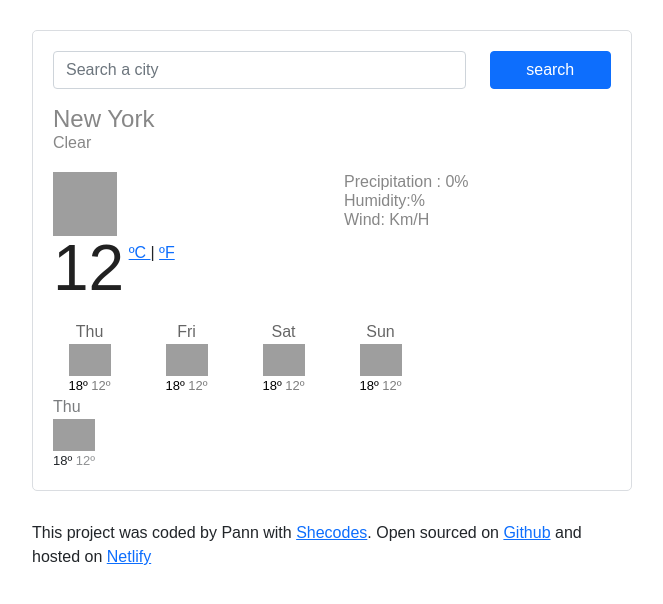
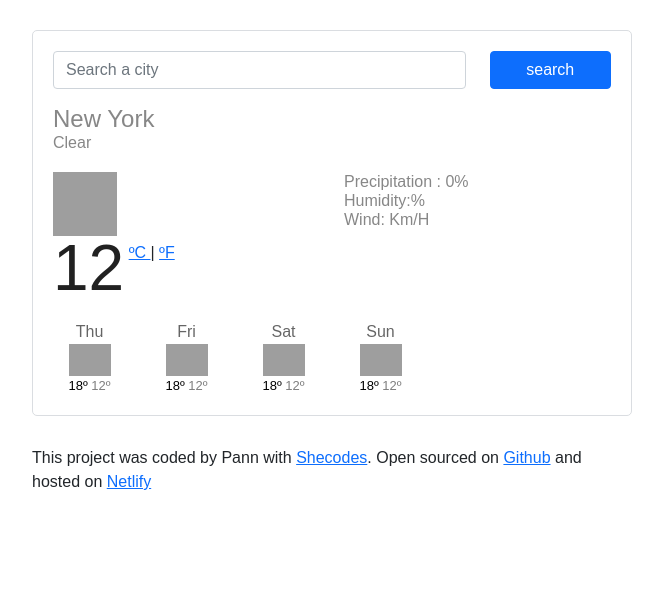
Before and after one commit to pansypanneiphyu/WeatherApp-withteacher, a plain HTML site: page index.html in a window 1280 px wide. Shown: the whole page, without its empty margins (308-971 px from the left). Drawn offline with nearby package versions, Linux system fonts and the light colour scheme; no server answers; grey boxes are pictures that could not be loaded.

Commit message:
Adjust the mistake of double HTML

```diff
--- a/index.html
+++ b/index.html
@@ -71,20 +71,6 @@
         </div>
 
         <div class="weather-forecast" id="forecast"></div>
-        <div class="row">
-          <div class="col-2">
-            <div class="weather-forecast-date">Thu</div>
-            <img
-              src="http://openweathermap.org/img/wn/02n@2x.png"
-              alt=""
-              width="42"
-            />
-            <div class="weather-forecast-temperature">
-              <span class="weather-forecast-temperature-max"> 18º </span>
-              <span class="weather-forecast-temperature-min"> 12º </span>
-            </div>
-          </div>
-        </div>
       </div>
       <footer>
         This project was coded by Pann with
```
